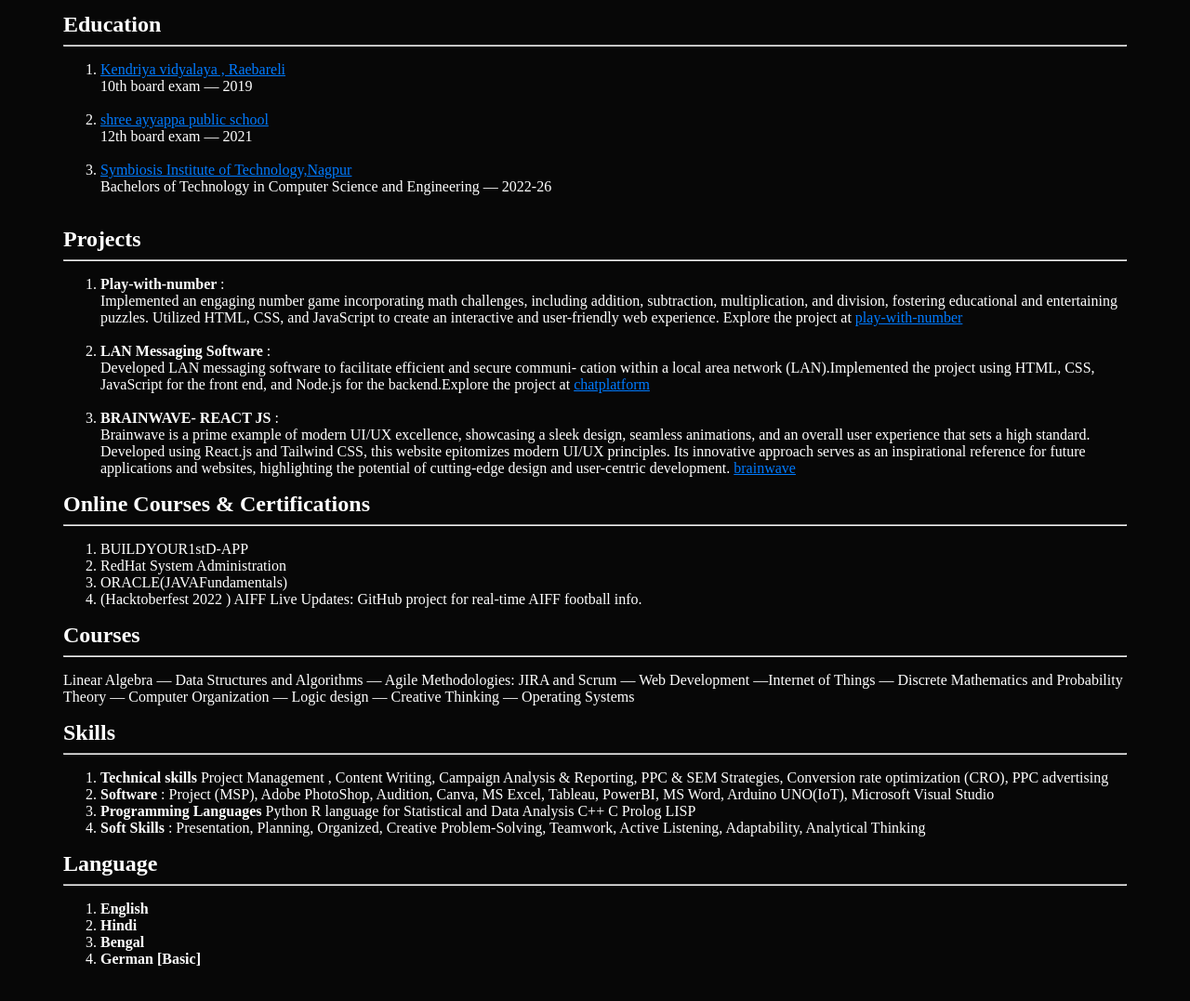
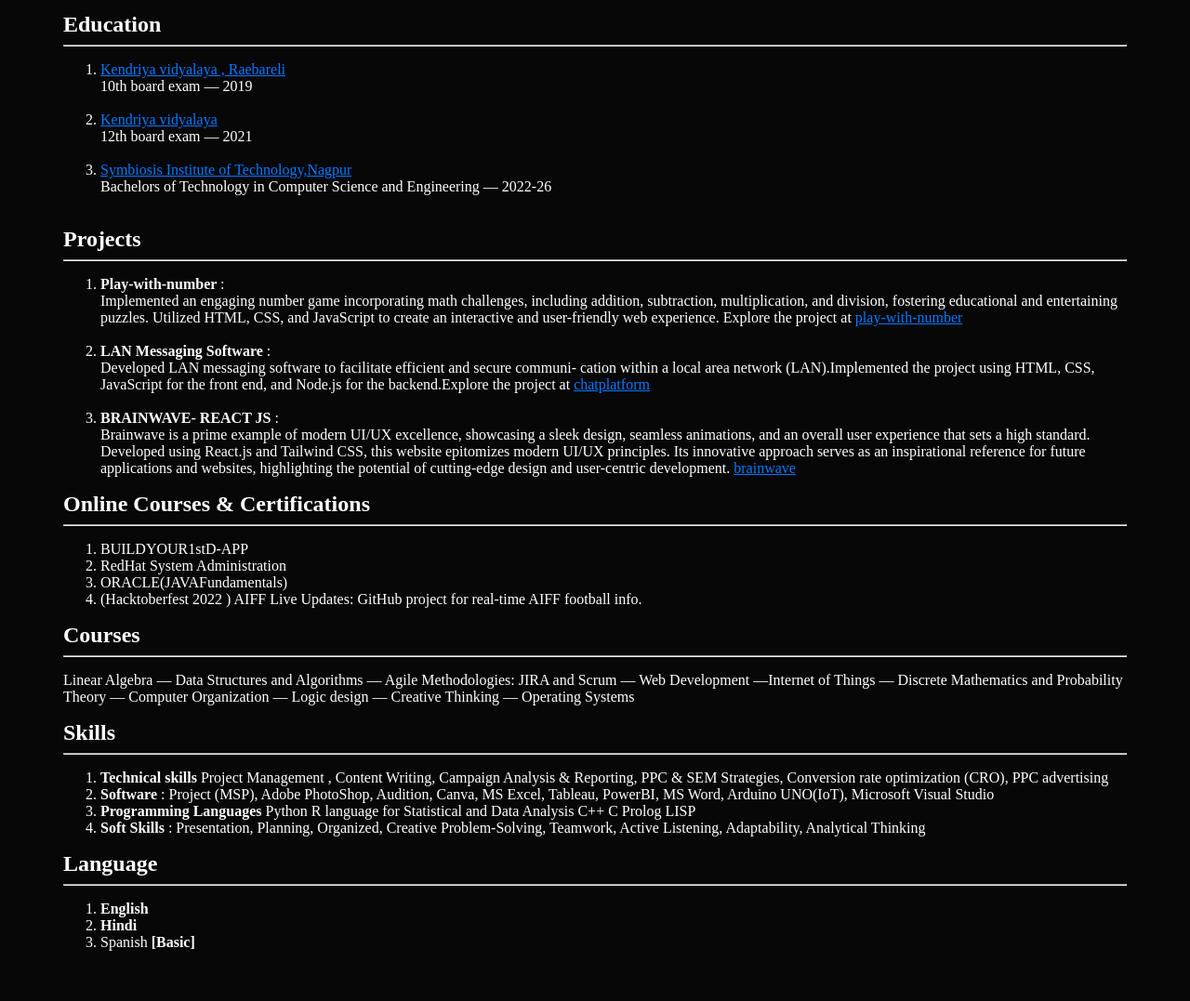
Before and after one commit to ALAKSHENDRASINGH/alakshendra.singh.fullstack, a plain HTML site: page frontend/index.html in a window 1280 px wide. Shown: the part 575-1652 px from the top of the page at 93% size. Drawn offline with Linux system fonts and the light colour scheme.

Commit message:
Update index.html

```diff
--- a/frontend/index.html
+++ b/frontend/index.html
@@ -53,7 +53,7 @@
             <ol>
                 <li><a href="https://chinmayabokaro.org/">Kendriya vidyalaya , Raebareli</a><br>
                     10th board exam — 2019 </li><br>
-                <li><a href="https://sapsbokaro.in/">shree ayyappa public school</a><br>
+                <li><a href="https://sapsbokaro.in/">Kendriya vidyalaya</a><br>
                     12th board exam — 2021</li><br>
                 <li><a href="https://sitnagpur.edu.in/">Symbiosis Institute of Technology,Nagpur</a><br>
                     Bachelors of Technology in Computer Science and Engineering — 2022-26 </li><br>
@@ -110,8 +110,7 @@
         <ol>
             <li><b>English</b></li>
             <li><b>Hindi</b></li>
-            <li><b>Bengal</b></li>
-            <li><b>German [Basic]</b></li>
+            <li>Spanish<b> [Basic]</b></li>
         </ol>
     </Section>
 </body>
```
